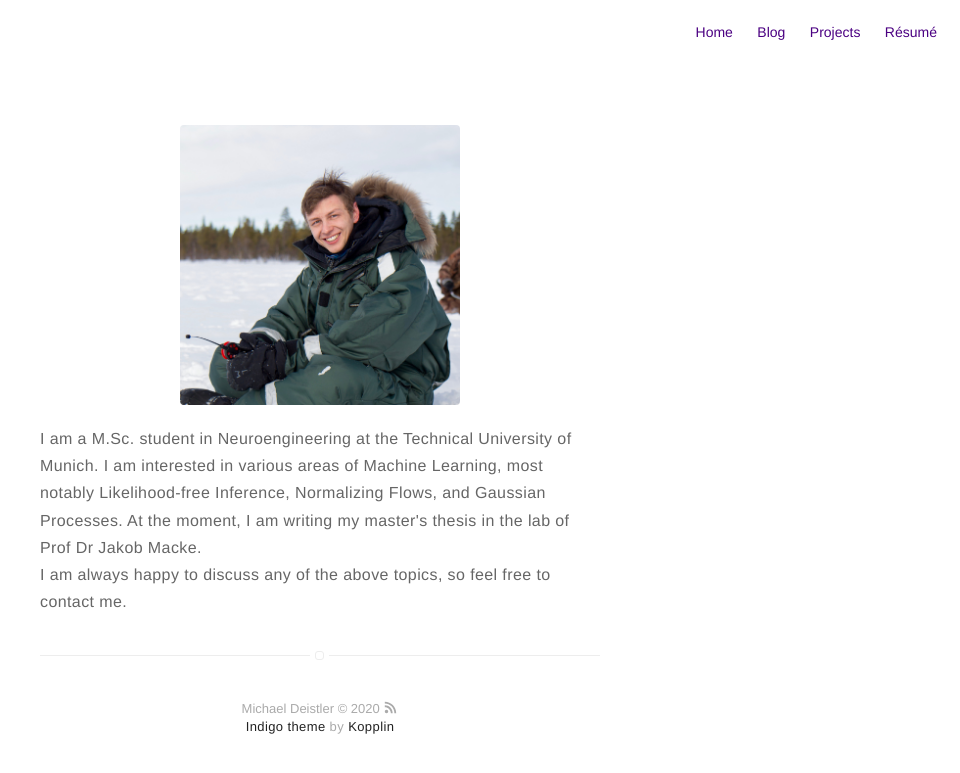
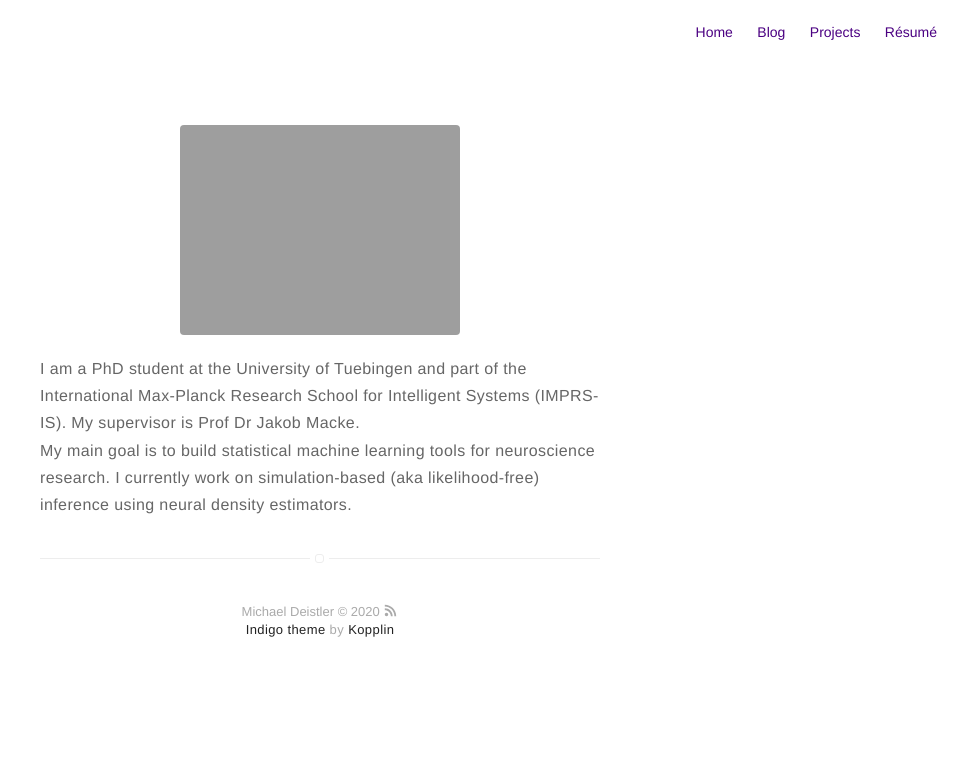
Before and after one commit to michaeldeistler/michaeldeistler.github.io, a Jekyll site: the page built from about.md, in a window 1280 px wide. Shown: the top 773 px of the page, without its empty margins (320-1280 px from the left). Built offline with Jekyll 4.4.1, drawn with Linux system fonts in a browser that asks for light colours.

Commit message:
new about and pic

```diff
--- a/_config.yml
+++ b/_config.yml
@@ -1,6 +1,6 @@
 # main text of home
 name: Michael Deistler
-bio: M.Sc. Neuroengineering Student at the TU Munich
+bio: PhD Student in Machine Learning
 
 # twitter summary info
 description: A scientific blog
@@ -8,7 +8,7 @@ description: A scientific blog
 # if it's an external image, update below for true
 # better with square images
 external-image: false
-picture: assets/images/my_picture.jpg
+picture: assets/images/my_picture.png
 
 # If you want to include your resume, set to true
 # and specify source (external or local).
@@ -49,14 +49,14 @@ github: michaeldeistler
 # medium: medium
 # vimeo: myvimeo
 # lanyrd: mylanyrd
-email: michael.deistler@tum.de
+email: michael.deistler@uni-tuebingen.de
 
 authors:
     michaeldeistler:
         name: Michael Deistler
-        bio: M.Sc. Neuroengineering Student at the TU Munich
+        bio: PhD Student in Machine Learning
         external-image: false
-        picture: assets/images/my_picture.jpg
+        picture: assets/images/my_picture.png
         # twitter: johndoe
 
 # do you want a larger site? change the option below
--- a/about.md
+++ b/about.md
@@ -4,6 +4,5 @@ layout: page
 ---
 ![Profile Image]({{ site.url }}/{{ site.picture }})
 
-<p>I am a M.Sc. student in Neuroengineering at the Technical University of Munich.
-I am interested in various areas of Machine Learning, most notably Likelihood-free Inference, Normalizing Flows, and Gaussian Processes. At the moment, I am writing my master's thesis in the lab of Prof Dr Jakob Macke.<br/>
-I am always happy to discuss any of the above topics, so feel free to contact me.</p>
+<p>I am a PhD student at the University of Tuebingen and part of the International Max-Planck Research School for Intelligent Systems (IMPRS-IS). My supervisor is Prof Dr Jakob Macke.<br/>
+My main goal is to build statistical machine learning tools for neuroscience research. I currently work on simulation-based (aka likelihood-free) inference using neural density estimators.</p>
```
Also changed, not shown: _posts/2020-01-23-Papmak_review.markdown (deleted, +0 -28 lines), 1 other file.
